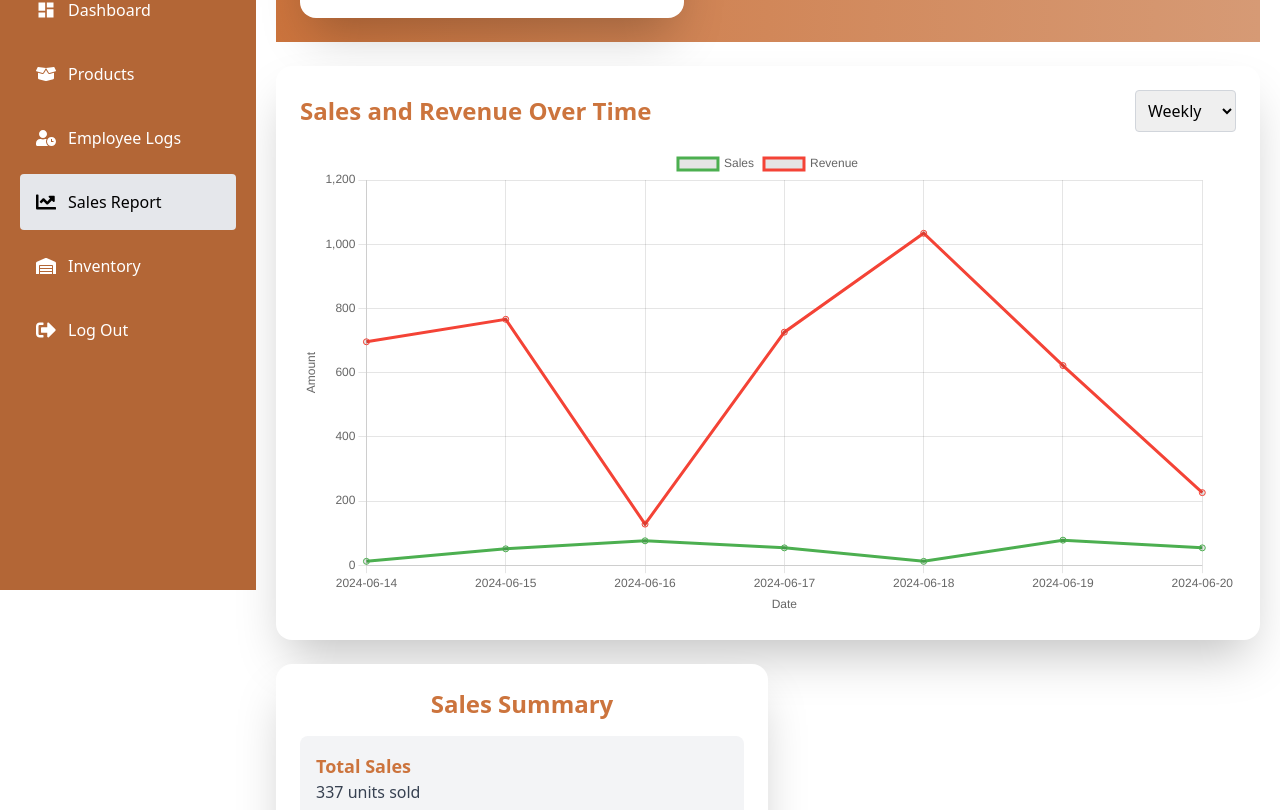
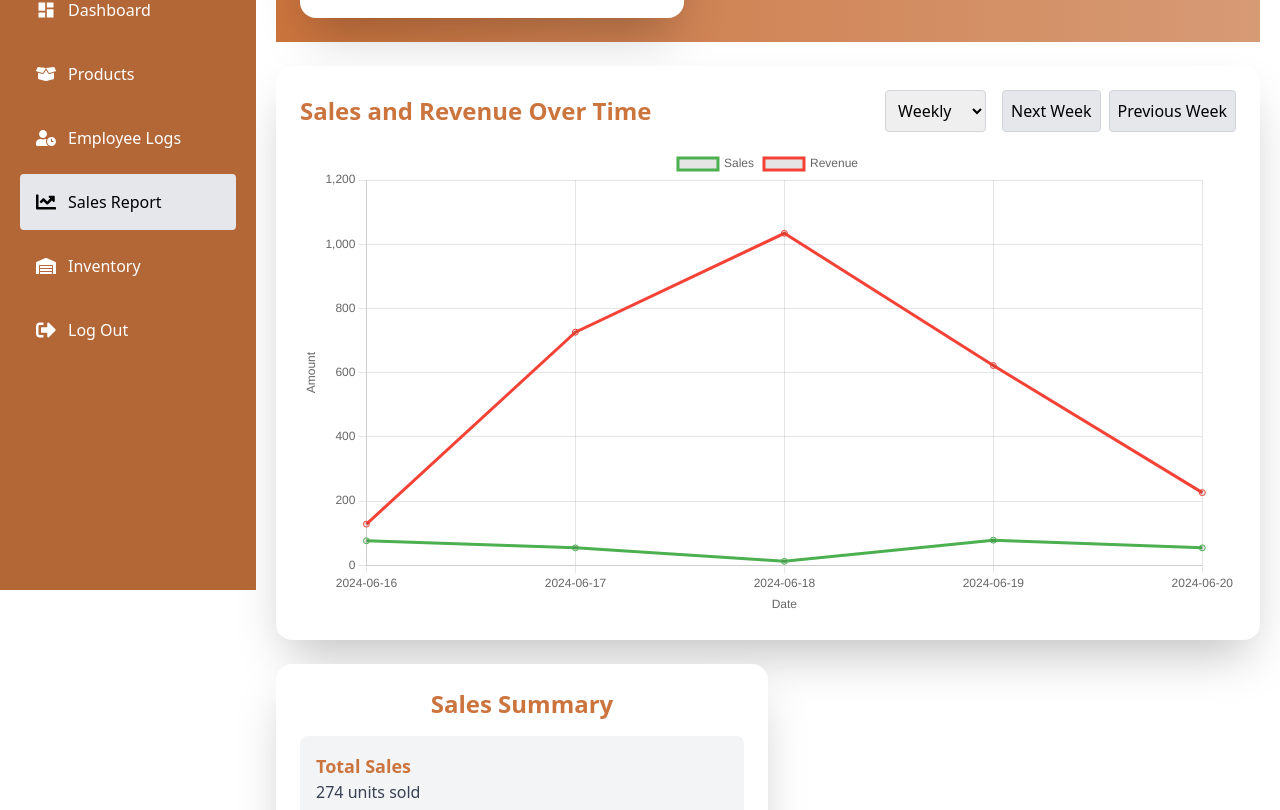
Before and after one commit to zekiro-ox/Cafe-Lokl, a React (Vite) app: page /sales-report in a window 1280 px wide. Shown: the part 210-1020 px from the top of the page. Built offline with nearby package versions, Linux system fonts and the light colour scheme.

Commit message:
Adjusted

```diff
--- a/src/App.jsx
+++ b/src/App.jsx
@@ -7,7 +7,7 @@ import EmployeeLog from "./EmployeeLogs";
 import SalesReport from "./SalesReport";
 
 // Generate more dummy data for the past 60 days
-const salesData = Array.from({ length: 60 }, (_, i) => {
+const salesData = Array.from({ length: 150 }, (_, i) => {
   const date = new Date();
   date.setDate(date.getDate() - i);
   return {
--- a/src/SalesReport.jsx
+++ b/src/SalesReport.jsx
@@ -2,25 +2,54 @@ import React, { useState, useEffect } from "react";
 import Sidebar from "./Sidebar";
 import { Line } from "react-chartjs-2";
 import "chart.js/auto";
-import { subDays, format } from "date-fns"; // Import date-fns for date manipulation
+import {
+  subDays,
+  format,
+  startOfWeek,
+  endOfWeek,
+  startOfMonth,
+  endOfMonth,
+  addMonths,
+  subMonths,
+} from "date-fns";
 
 const SalesReport = ({ salesData }) => {
   const [filter, setFilter] = useState("weekly");
+  const [currentMonth, setCurrentMonth] = useState(0); // 0 means the current month
   const [filteredSalesData, setFilteredSalesData] = useState([]);
 
   useEffect(() => {
     const today = new Date();
+    const startOfCurrentWeek = startOfWeek(today);
+    const endOfCurrentWeek = endOfWeek(today);
+
     const filteredData = salesData.filter((item) => {
       const itemDate = new Date(item.date);
+
       if (filter === "weekly") {
-        return itemDate >= subDays(today, 7);
+        const startDate = subDays(startOfCurrentWeek, currentMonth * 7);
+        const endDate = subDays(endOfCurrentWeek, currentMonth * 7);
+        return itemDate >= startDate && itemDate <= endDate;
       } else if (filter === "monthly") {
-        return itemDate >= subDays(today, 30);
+        const startOfSelectedMonth = startOfMonth(
+          addMonths(today, currentMonth)
+        );
+        const endOfSelectedMonth = endOfMonth(addMonths(today, currentMonth));
+        return (
+          itemDate >= startOfSelectedMonth && itemDate <= endOfSelectedMonth
+        );
       }
       return true;
     });
     setFilteredSalesData(filteredData);
-  }, [filter, salesData]);
+  }, [filter, salesData, currentMonth]);
+
+  useEffect(() => {
+    // Initialize currentMonth to 0 when filter is set to "monthly"
+    if (filter === "monthly") {
+      setCurrentMonth(0);
+    }
+  }, [filter]);
 
   const totalSales = filteredSalesData.reduce(
     (acc, item) => acc + item.sales,
@@ -30,7 +59,8 @@ const SalesReport = ({ salesData }) => {
     (acc, item) => acc + item.revenue,
     0
   );
-  const averageSalesPerDay = totalSales / filteredSalesData.length;
+  const averageSalesPerDay =
+    filteredSalesData.length > 0 ? totalSales / filteredSalesData.length : 0; // Avoid division by zero
 
   const chartData = {
     labels: filteredSalesData.map((item) =>
@@ -71,6 +101,14 @@ const SalesReport = ({ salesData }) => {
     },
   };
 
+  const handlePeriodChange = (direction) => {
+    if (filter === "weekly") {
+      setCurrentMonth((prevMonth) => prevMonth + direction);
+    } else if (filter === "monthly") {
+      setCurrentMonth((prevMonth) => prevMonth + direction);
+    }
+  };
+
   return (
     <div className="flex flex-col lg:flex-row min-h-screen">
       <Sidebar />
@@ -91,14 +129,53 @@ const SalesReport = ({ salesData }) => {
             <h3 className="text-2xl font-bold text-brown-500">
               Sales and Revenue Over Time
             </h3>
+            <div className="flex items-center space-x-4">
               <select
                 value={filter}
-              onChange={(e) => setFilter(e.target.value)}
+                onChange={(e) => {
+                  setFilter(e.target.value);
+                  setCurrentMonth(0); // Reset currentMonth when changing filters
+                }}
                 className="p-2 border border-gray-300 rounded"
               >
                 <option value="weekly">Weekly</option>
                 <option value="monthly">Monthly</option>
               </select>
+              {filter === "weekly" && (
+                <div className="flex items-center space-x-2">
+                  <button
+                    onClick={() => handlePeriodChange(-1)}
+                    disabled={currentMonth === 0} // Disable if it's the current week
+                    className="p-2 border border-gray-300 rounded bg-gray-200 hover:bg-gray-300"
+                  >
+                    Next Week
+                  </button>
+                  <button
+                    onClick={() => handlePeriodChange(1)}
+                    className="p-2 border border-gray-300 rounded bg-gray-200 hover:bg-gray-300"
+                  >
+                    Previous Week
+                  </button>
+                </div>
+              )}
+              {filter === "monthly" && (
+                <div className="flex items-center space-x-2">
+                  <button
+                    onClick={() => handlePeriodChange(1)}
+                    disabled={currentMonth === 0} // Disable if it's the current month
+                    className="p-2 border border-gray-300 rounded bg-gray-200 hover:bg-gray-300"
+                  >
+                    Next Month
+                  </button>
+                  <button
+                    onClick={() => handlePeriodChange(-1)}
+                    className="p-2 border border-gray-300 rounded bg-gray-200 hover:bg-gray-300"
+                  >
+                    Previous Month
+                  </button>
+                </div>
+              )}
+            </div>
           </div>
           <Line data={chartData} options={chartOptions} />
         </div>
```
Lines whose indentation alone changed are shown as unchanged.
